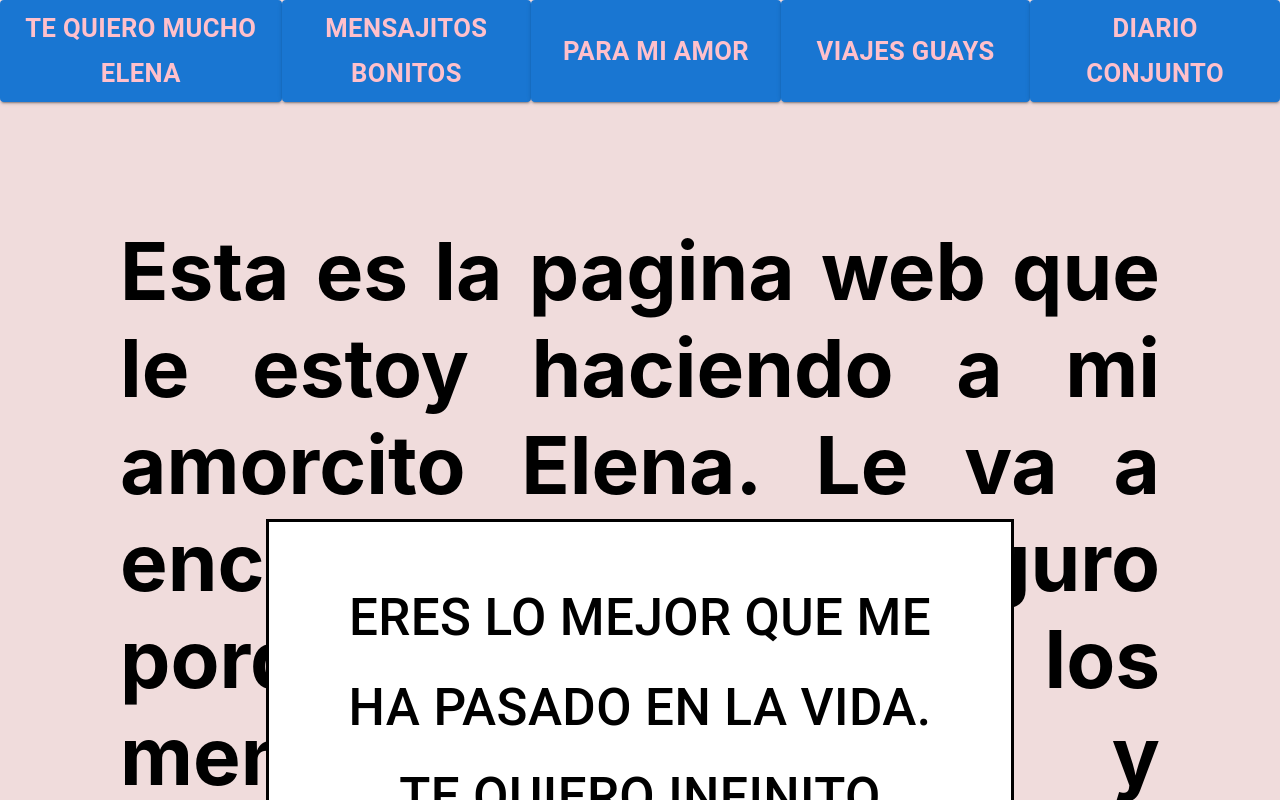
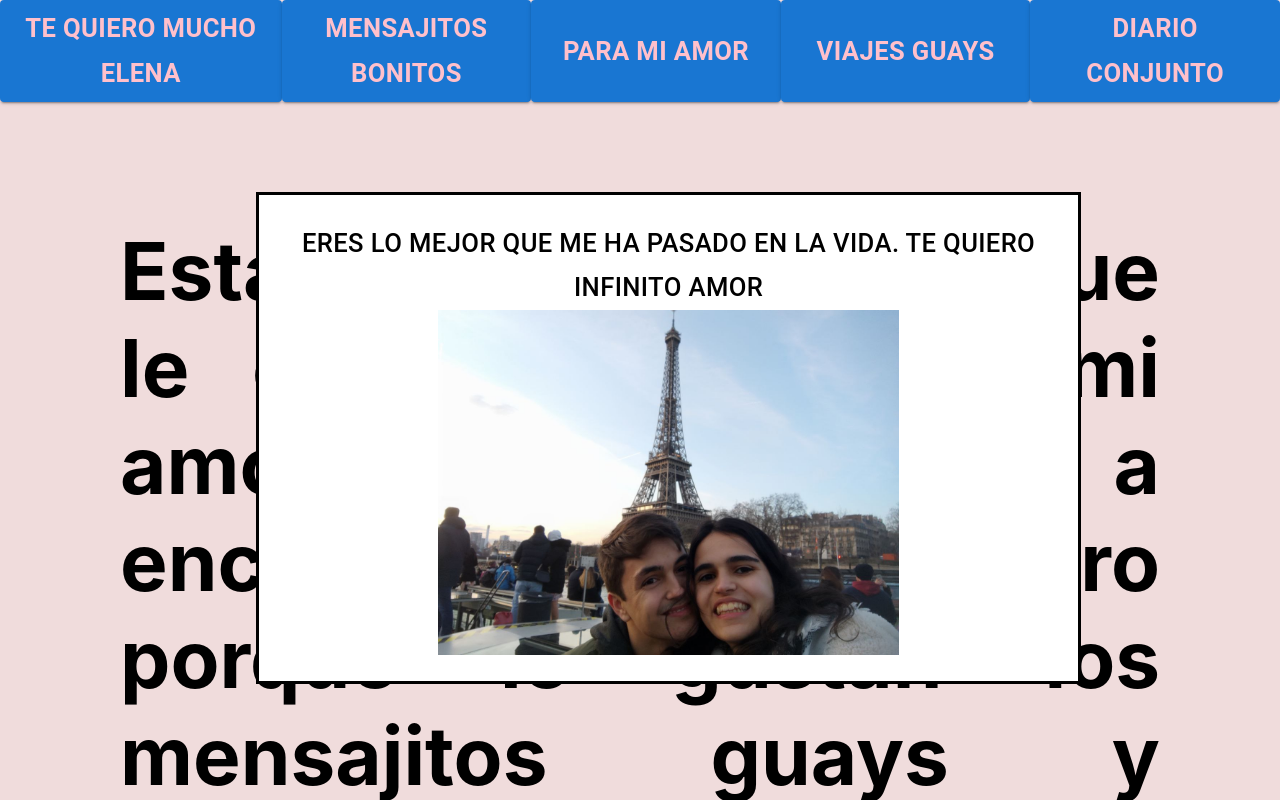
Before and after one commit to Churly01/Churly01.github.io, a React (Create React App) app: page / in a window 1280 px wide. Both pictures are taken after a click on the button "TE QUIERO MUCHO ELENA". Built offline with nearby package versions, Linux system fonts and the light colour scheme.

Commit message:
Change and fix button

```diff
--- a/src/components/LoveButton.js
+++ b/src/components/LoveButton.js
@@ -21,10 +21,11 @@ const LoveButton = () =>{
        <dialog
          open
          style={{
-             fontSize:"4vw",
-             marginTop:"33em",
-             position:"fixed",
-             width:"50%"
+             fontSize:"2vw",
+             top:"15vw",
+             left:"20vw",
+             position:"absolute",
+             width:"60vw"
          }}
        >
          Eres lo mejor que me ha pasado en la vida. Te quiero infinito amor
@@ -32,10 +33,10 @@ const LoveButton = () =>{
            src={paris}
            alt="Elena y yo en paris"
            style = {{
-             marginLeft: "auto",
-             marginRight: "auto",
-             width:"60%",
-             zIndex:1000,
+               marginLeft: "auto",
+               marginRight: "auto",
+               width:"60%",
+               zIndex:1000,
                display:"block"
            }}
          />
```
